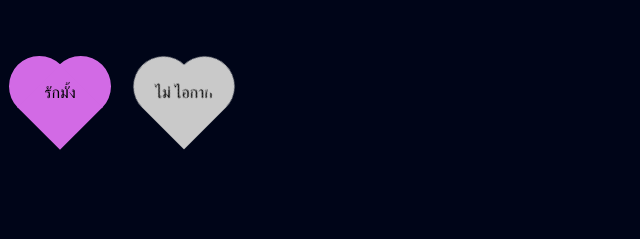
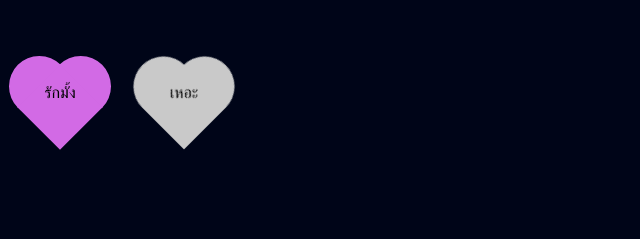
Before and after one commit to Aleph7/test, a plain HTML site: page index.html in a window 1280 px wide. Shown: the part 191-430 px from the top of the page, 0-640 px from the left. Drawn offline with Linux system fonts and the light colour scheme.

Commit message:
Update index.html

```diff
--- a/index.html
+++ b/index.html
@@ -55,7 +55,7 @@
             <div class="heart-btn">
                 <div id="yes" class="btn btn-a"><span>รักมั้ง</span></span></div>
             </div>
-            <div id="no" class="btn btn-b"><span>ไม่ ไอกาก</span></span></div>
+            <div id="no" class="btn btn-b"><span>เหอะ</span></span></div>
         </div>
     </div>
     <!--烟花部分-->
```
